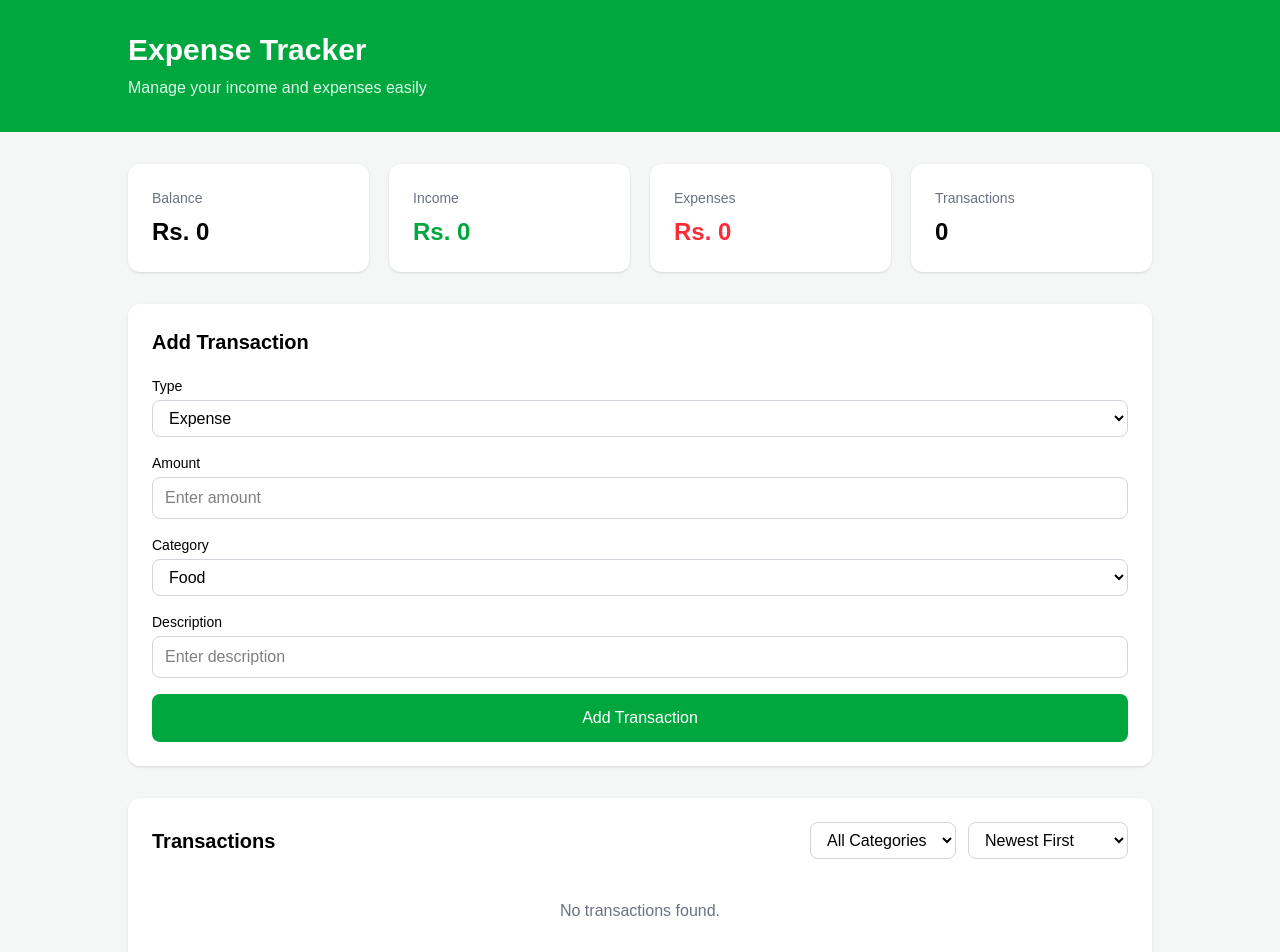
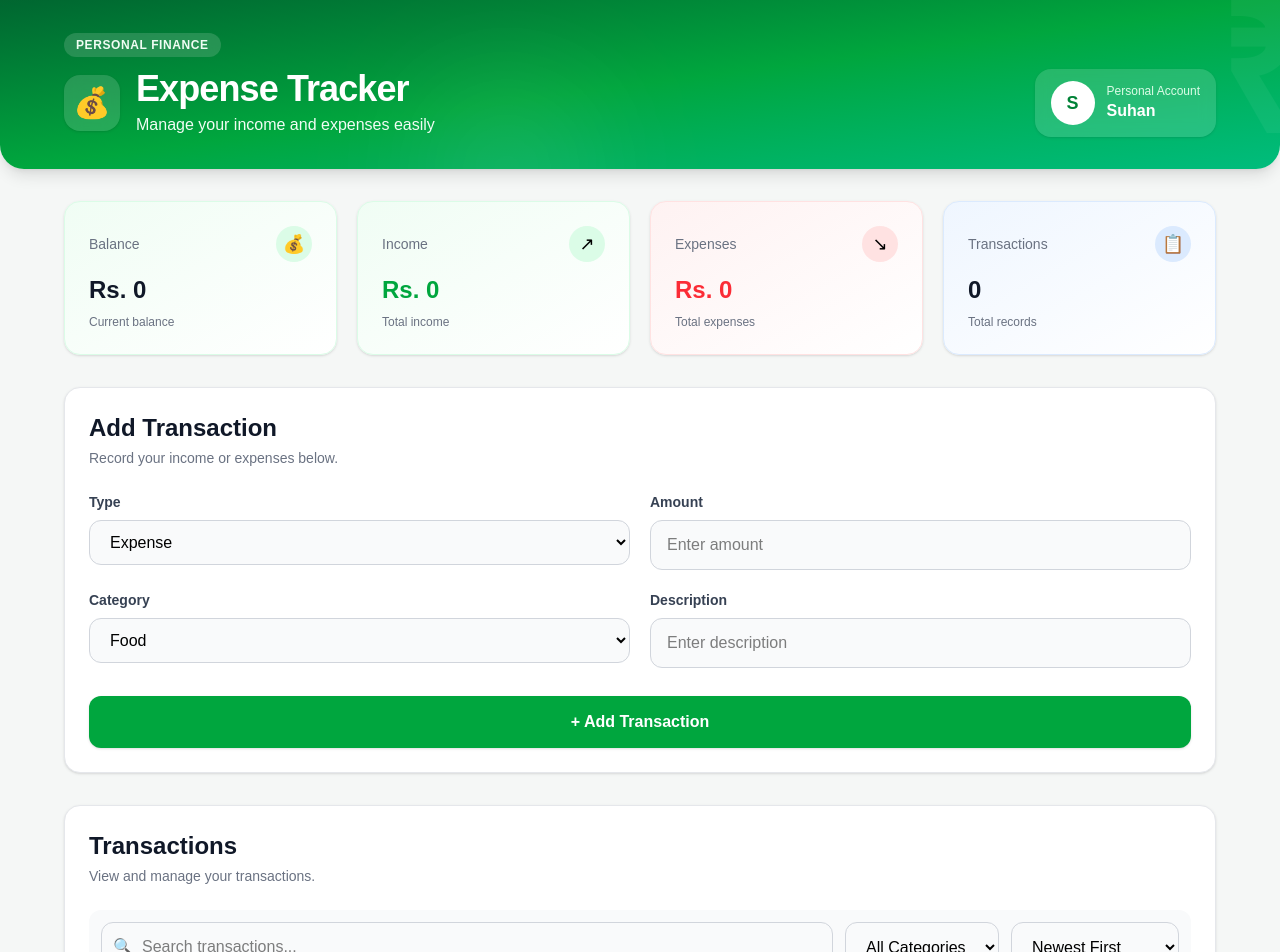
Before and after one commit to YbaSuhan/personal-expense-tracker, a React (Vite) app: page / in a window 1280 px wide. Shown: the top 952 px of the page. Built offline with nearby package versions, Linux system fonts and the light colour scheme.

Commit message:
Improve dashboard and profile interface

```diff
--- a/src/App.jsx
+++ b/src/App.jsx
@@ -13,6 +13,8 @@ function App() {
       ? JSON.parse(savedTransactions)
       : [];
   });
+
+  const [showProfile, setShowProfile] = useState(false);
 
   useEffect(() => {
     localStorage.setItem(
@@ -38,9 +40,13 @@ function App() {
 
   return (
     <div className="app">
-      <Header />
+      {!showProfile ? (
+        <>
+          <Header
+            onProfileClick={() => setShowProfile(true)}
+          />
 
-      <main className="mx-auto w-[90%] max-w-5xl py-8">
+          <main className="mx-auto w-[90%] max-w-6xl py-8">
             <Summary transactions={transactions} />
 
             <TransactionForm
@@ -52,6 +58,93 @@ function App() {
               deleteTransaction={deleteTransaction}
             />
           </main>
+        </>
+      ) : (
+        <main className="min-h-screen bg-gray-50 px-6 py-10">
+          <div className="mx-auto max-w-3xl">
+            <button
+              onClick={() => setShowProfile(false)}
+              className="mb-6 rounded-lg bg-green-600 px-4 py-2 font-semibold text-white transition hover:bg-green-700"
+            >
+              ← Back To Home
+            </button>
+
+            <div className="rounded-3xl bg-white p-8 shadow-lg">
+              <div className="mb-8 flex items-center gap-5 border-b pb-6">
+                <div className="flex h-20 w-20 items-center justify-center rounded-full bg-green-100 text-3xl font-bold text-green-700">
+                  S
+                </div>
+
+                <div>
+                  <h1 className="text-3xl font-bold text-gray-900">
+                    Suhan Waiba Tamang
+                  </h1>
+
+                  <p className="mt-1 text-gray-500">
+                    Personal Account
+                  </p>
+                </div>
+              </div>
+
+              <h2 className="mb-5 text-xl font-bold text-gray-900">
+                Personal Information
+              </h2>
+
+              <div className="grid gap-4 sm:grid-cols-2">
+                <div className="rounded-2xl bg-green-50 p-5">
+                  <p className="text-sm text-gray-500">
+                    📧 Email
+                  </p>
+
+                  <p className="mt-1 font-semibold text-gray-900">
+                    suhan.expense@example.com
+                  </p>
+                </div>
+
+                <div className="rounded-2xl bg-green-50 p-5">
+                  <p className="text-sm text-gray-500">
+                    🎓 Program
+                  </p>
+
+                  <p className="mt-1 font-semibold text-gray-900">
+                    BSc.IT
+                  </p>
+                </div>
+
+                <div className="rounded-2xl bg-green-50 p-5">
+                  <p className="text-sm text-gray-500">
+                    📚 Class
+                  </p>
+
+                  <p className="mt-1 font-semibold text-gray-900">
+                    F252
+                  </p>
+                </div>
+
+                <div className="rounded-2xl bg-green-50 p-5">
+                  <p className="text-sm text-gray-500">
+                    💰 Account Type
+                  </p>
+
+                  <p className="mt-1 font-semibold text-gray-900">
+                    Personal Finance
+                  </p>
+                </div>
+
+                <div className="rounded-2xl bg-green-50 p-5">
+                  <p className="text-sm text-gray-500">
+                    📊 Application
+                  </p>
+
+                  <p className="mt-1 font-semibold text-gray-900">
+                    Personal Expense Tracker
+                  </p>
+                </div>
+              </div>
+            </div>
+          </div>
+        </main>
+      )}
     </div>
   );
 }
--- a/src/components/Header.jsx
+++ b/src/components/Header.jsx
@@ -1,14 +1,53 @@
-function Header() {
+function Header({ onProfileClick }) {
   return (
-    <header className="bg-green-600 px-6 py-8 text-white">
-      <div className="mx-auto max-w-5xl">
-        <h1 className="text-3xl font-bold">
-          Expense Tracker
-        </h1>
+    <header className="relative overflow-hidden rounded-b-3xl bg-gradient-to-br from-green-800 via-green-600 to-emerald-500 px-6 py-8 text-white shadow-lg">
+      <div className="absolute -right-10 -top-16 text-[180px] font-bold text-white/5">
+        ₹
+      </div>
 
-        <p className="mt-2 text-green-100">
-          Manage your income and expenses easily
-        </p>
+      <div className="absolute -bottom-20 left-1/3 h-40 w-40 rounded-full bg-white/10 blur-3xl"></div>
+
+      <div className="relative mx-auto max-w-6xl">
+        <div className="mb-3 inline-flex items-center rounded-full bg-white/15 px-3 py-1 text-xs font-semibold tracking-wider text-green-50 backdrop-blur-sm">
+          PERSONAL FINANCE
+        </div>
+
+        <div className="flex items-center justify-between gap-6">
+          <div className="flex items-center gap-4">
+            <div className="flex h-14 w-14 shrink-0 items-center justify-center rounded-2xl bg-white/15 text-3xl shadow-sm backdrop-blur-sm">
+              💰
+            </div>
+
+            <div>
+              <h1 className="text-3xl font-bold tracking-tight sm:text-4xl">
+                Expense Tracker
+              </h1>
+
+              <p className="mt-1 text-sm text-green-50 sm:text-base">
+                Manage your income and expenses easily
+              </p>
+            </div>
+          </div>
+
+          <button
+            onClick={onProfileClick}
+            className="flex shrink-0 items-center gap-3 rounded-2xl bg-white/15 px-4 py-3 text-left shadow-sm backdrop-blur-sm transition hover:bg-white/25"
+          >
+            <div className="flex h-11 w-11 items-center justify-center rounded-full bg-white text-lg font-bold text-green-700">
+              S
+            </div>
+
+            <div>
+              <p className="text-xs font-medium text-green-100">
+                Personal Account
+              </p>
+
+              <p className="font-semibold">
+                Suhan
+              </p>
+            </div>
+          </button>
+        </div>
       </div>
     </header>
   );
--- a/src/components/Summary.jsx
+++ b/src/components/Summary.jsx
@@ -1,13 +1,13 @@
 function Summary({ transactions }) {
   const income = transactions
-    .filter(transaction => transaction.type === "income")
+    .filter((transaction) => transaction.type === "income")
     .reduce(
       (total, transaction) => total + Number(transaction.amount),
       0
     );
 
   const expenses = transactions
-    .filter(transaction => transaction.type === "expense")
+    .filter((transaction) => transaction.type === "expense")
     .reduce(
       (total, transaction) => total + Number(transaction.amount),
       0
@@ -16,36 +16,88 @@ function Summary({ transactions }) {
   const balance = income - expenses;
 
   return (
-    <section className="mb-8 grid gap-5 md:grid-cols-4">
-      <div className="rounded-xl bg-white p-6 shadow-sm">
-        <p className="text-sm text-gray-500">Balance</p>
-        <h2 className="mt-2 text-2xl font-bold">
+    <section className="mb-8 grid gap-5 sm:grid-cols-2 lg:grid-cols-4">
+
+      <div className="rounded-2xl border border-green-100 bg-gradient-to-br from-green-50 to-white p-6 shadow-sm transition hover:-translate-y-1 hover:shadow-md">
+        <div className="mb-3 flex items-center justify-between">
+          <p className="text-sm font-medium text-gray-500">
+            Balance
+          </p>
+
+          <span className="flex h-9 w-9 items-center justify-center rounded-full bg-green-100 text-lg">
+            💰
+          </span>
+        </div>
+
+        <h2 className="text-2xl font-bold text-gray-900">
           Rs. {balance.toLocaleString()}
         </h2>
+
+        <p className="mt-2 text-xs text-gray-500">
+          Current balance
+        </p>
       </div>
 
-      <div className="rounded-xl bg-white p-6 shadow-sm">
-        <p className="text-sm text-gray-500">Income</p>
-        <h2 className="mt-2 text-2xl font-bold text-green-600">
+      <div className="rounded-2xl border border-green-100 bg-gradient-to-br from-green-50 to-white p-6 shadow-sm transition hover:-translate-y-1 hover:shadow-md">
+        <div className="mb-3 flex items-center justify-between">
+          <p className="text-sm font-medium text-gray-500">
+            Income
+          </p>
+
+          <span className="flex h-9 w-9 items-center justify-center rounded-full bg-green-100 text-lg">
+            ↗
+          </span>
+        </div>
+
+        <h2 className="text-2xl font-bold text-green-600">
           Rs. {income.toLocaleString()}
         </h2>
+
+        <p className="mt-2 text-xs text-gray-500">
+          Total income
+        </p>
       </div>
 
-      <div className="rounded-xl bg-white p-6 shadow-sm">
-        <p className="text-sm text-gray-500">Expenses</p>
-        <h2 className="mt-2 text-2xl font-bold text-red-500">
+      <div className="rounded-2xl border border-red-100 bg-gradient-to-br from-red-50 to-white p-6 shadow-sm transition hover:-translate-y-1 hover:shadow-md">
+        <div className="mb-3 flex items-center justify-between">
+          <p className="text-sm font-medium text-gray-500">
+            Expenses
+          </p>
+
+          <span className="flex h-9 w-9 items-center justify-center rounded-full bg-red-100 text-lg">
+            ↘
+          </span>
+        </div>
+
+        <h2 className="text-2xl font-bold text-red-500">
           Rs. {expenses.toLocaleString()}
         </h2>
+
+        <p className="mt-2 text-xs text-gray-500">
+          Total expenses
+        </p>
       </div>
 
-      <div className="rounded-xl bg-white p-6 shadow-sm">
-        <p className="text-sm text-gray-500">
-          Transactions
-        </p>
-        <h2 className="mt-2 text-2xl font-bold">
+      <div className="rounded-2xl border border-blue-100 bg-gradient-to-br from-blue-50 to-white p-6 shadow-sm transition hover:-translate-y-1 hover:shadow-md">
+        <div className="mb-3 flex items-center justify-between">
+          <p className="text-sm font-medium text-gray-500">
+            Transactions
+          </p>
+
+          <span className="flex h-9 w-9 items-center justify-center rounded-full bg-blue-100 text-lg">
+            📋
+          </span>
+        </div>
+
+        <h2 className="text-2xl font-bold text-gray-900">
           {transactions.length}
         </h2>
+
+        <p className="mt-2 text-xs text-gray-500">
+          Total records
+        </p>
       </div>
+
     </section>
   );
 }
--- a/src/components/TransactionForm.jsx
+++ b/src/components/TransactionForm.jsx
@@ -28,21 +28,28 @@ function TransactionForm({ addTransaction }) {
   };
 
   return (
-    <section className="mb-8 rounded-xl bg-white p-6 shadow-sm">
-      <h2 className="mb-5 text-xl font-bold">
+    <section className="mb-8 rounded-2xl border border-gray-200 bg-white p-6 shadow-sm">
+      <div className="mb-6">
+        <h2 className="text-2xl font-bold text-gray-900">
           Add Transaction
         </h2>
+        <p className="mt-1 text-sm text-gray-500">
+          Record your income or expenses below.
+        </p>
+      </div>
 
-      <form onSubmit={handleSubmit} className="grid gap-4">
+      <form onSubmit={handleSubmit} className="grid gap-5">
+
+        <div className="grid gap-5 md:grid-cols-2">
           <div>
-          <label className="mb-1 block text-sm font-medium">
+            <label className="mb-2 block text-sm font-semibold text-gray-700">
               Type
             </label>
 
             <select
               value={type}
               onChange={(e) => setType(e.target.value)}
-            className="w-full rounded-lg border border-gray-300 px-3 py-2 outline-none focus:border-green-500"
+              className="w-full rounded-xl border border-gray-300 bg-gray-50 px-4 py-3 outline-none transition focus:border-green-500 focus:bg-white"
             >
               <option value="expense">Expense</option>
               <option value="income">Income</option>
@@ -50,7 +57,7 @@ function TransactionForm({ addTransaction }) {
           </div>
 
           <div>
-          <label className="mb-1 block text-sm font-medium">
+            <label className="mb-2 block text-sm font-semibold text-gray-700">
               Amount
             </label>
 
@@ -61,19 +68,21 @@ function TransactionForm({ addTransaction }) {
               placeholder="Enter amount"
               value={amount}
               onChange={(e) => setAmount(e.target.value)}
-            className="w-full rounded-lg border border-gray-300 px-3 py-2 outline-none focus:border-green-500"
+              className="w-full rounded-xl border border-gray-300 bg-gray-50 px-4 py-3 outline-none transition focus:border-green-500 focus:bg-white"
             />
           </div>
+        </div>
 
+        <div className="grid gap-5 md:grid-cols-2">
           <div>
-          <label className="mb-1 block text-sm font-medium">
+            <label className="mb-2 block text-sm font-semibold text-gray-700">
               Category
             </label>
 
             <select
               value={category}
               onChange={(e) => setCategory(e.target.value)}
-            className="w-full rounded-lg border border-gray-300 px-3 py-2 outline-none focus:border-green-500"
+              className="w-full rounded-xl border border-gray-300 bg-gray-50 px-4 py-3 outline-none transition focus:border-green-500 focus:bg-white"
             >
               <option>Food</option>
               <option>Transport</option>
@@ -86,7 +95,7 @@ function TransactionForm({ addTransaction }) {
           </div>
 
           <div>
-          <label className="mb-1 block text-sm font-medium">
+            <label className="mb-2 block text-sm font-semibold text-gray-700">
               Description
             </label>
 
@@ -96,16 +105,18 @@ function TransactionForm({ addTransaction }) {
               placeholder="Enter description"
               value={description}
               onChange={(e) => setDescription(e.target.value)}
-            className="w-full rounded-lg border border-gray-300 px-3 py-2 outline-none focus:border-green-500"
+              className="w-full rounded-xl border border-gray-300 bg-gray-50 px-4 py-3 outline-none transition focus:border-green-500 focus:bg-white"
             />
+          </div>
         </div>
 
         <button
           type="submit"
-          className="rounded-lg bg-green-600 px-4 py-3 font-medium text-white transition hover:bg-green-700"
+          className="mt-2 w-full rounded-xl bg-green-600 px-4 py-3.5 font-semibold text-white shadow-sm transition hover:bg-green-700 hover:shadow-md"
         >
-          Add Transaction
+          + Add Transaction
         </button>
+
       </form>
     </section>
   );
--- a/src/components/TransactionList.jsx
+++ b/src/components/TransactionList.jsx
@@ -7,14 +7,25 @@ function TransactionList({
 }) {
   const [categoryFilter, setCategoryFilter] = useState("All");
   const [sortOrder, setSortOrder] = useState("newest");
+  const [searchTerm, setSearchTerm] = useState("");
 
   const filteredTransactions = transactions.filter(
     (transaction) => {
-      if (categoryFilter === "All") {
-        return true;
-      }
+      const matchesCategory =
+        categoryFilter === "All" ||
+        transaction.category === categoryFilter;
 
-      return transaction.category === categoryFilter;
+      const searchText = searchTerm.toLowerCase();
+
+      const matchesSearch =
+        transaction.description
+          .toLowerCase()
+          .includes(searchText) ||
+        transaction.category
+          .toLowerCase()
+          .includes(searchText);
+
+      return matchesCategory && matchesSearch;
     }
   );
 
@@ -41,17 +52,36 @@ function TransactionList({
   );
 
   return (
-    <section className="rounded-xl bg-white p-6 shadow-sm">
-      <div className="mb-5 flex flex-col gap-4 md:flex-row md:items-center md:justify-between">
-        <h2 className="text-xl font-bold">
+    <section className="rounded-2xl border border-gray-200 bg-white p-6 shadow-sm">
+      <div className="mb-6">
+        <h2 className="text-2xl font-bold text-gray-900">
           Transactions
         </h2>
 
-        <div className="flex flex-col gap-3 sm:flex-row">
+        <p className="mt-1 text-sm text-gray-500">
+          View and manage your transactions.
+        </p>
+      </div>
+
+      <div className="mb-6 grid gap-3 rounded-xl bg-gray-50 p-3 md:grid-cols-[1fr_auto_auto]">
+        <div className="relative">
+          <span className="absolute left-3 top-1/2 -translate-y-1/2 text-gray-400">
+            🔍
+          </span>
+
+          <input
+            type="text"
+            placeholder="Search transactions..."
+            value={searchTerm}
+            onChange={(e) => setSearchTerm(e.target.value)}
+            className="w-full rounded-xl border border-gray-300 bg-gray-50 py-3 pl-10 pr-4 outline-none transition focus:border-green-500 focus:bg-white"
+          />
+        </div>
+
         <select
           value={categoryFilter}
           onChange={(e) => setCategoryFilter(e.target.value)}
-            className="rounded-lg border border-gray-300 px-3 py-2 outline-none focus:border-green-500"
+          className="rounded-xl border border-gray-300 bg-gray-50 px-4 py-3 outline-none transition focus:border-green-500 focus:bg-white"
         >
           <option value="All">All Categories</option>
           <option value="Food">Food</option>
@@ -68,7 +98,7 @@ function TransactionList({
         <select
           value={sortOrder}
           onChange={(e) => setSortOrder(e.target.value)}
-            className="rounded-lg border border-gray-300 px-3 py-2 outline-none focus:border-green-500"
+          className="rounded-xl border border-gray-300 bg-gray-50 px-4 py-3 outline-none transition focus:border-green-500 focus:bg-white"
         >
           <option value="newest">Newest First</option>
           <option value="oldest">Oldest First</option>
@@ -76,12 +106,13 @@ function TransactionList({
           <option value="lowest">Lowest Amount</option>
         </select>
       </div>
-      </div>
 
       {sortedTransactions.length === 0 ? (
-        <p className="py-5 text-center text-gray-500">
+        <div className="rounded-xl bg-gray-50 py-10 text-center">
+          <p className="text-gray-500">
             No transactions found.
           </p>
+        </div>
       ) : (
         <div className="flex flex-col gap-3">
           {sortedTransactions.map((transaction) => (
```
Also changed, not shown: src/components/TransactionItem.jsx (+34 -10 lines). Lines whose indentation alone changed are shown as unchanged.
